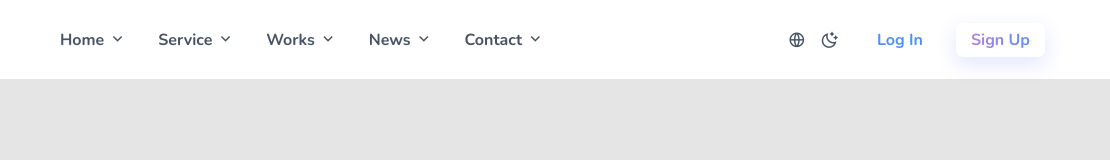
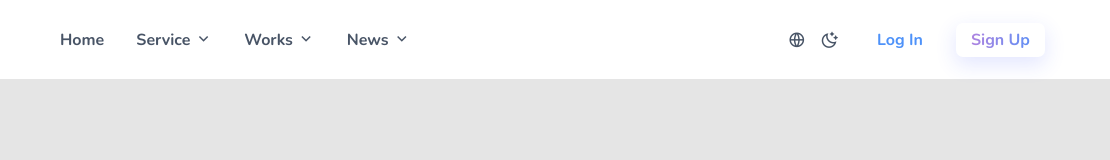
Before and after one commit to NimaHosseinzadeh/nexus-web-app, a plain HTML site: page index.html in a window 1280 px wide. Shown: the full height of the page, 170-1280 px from the left. Drawn offline with nearby package versions, Linux system fonts and the light colour scheme.

Commit message:
feat(header): generate dynamic menu and implement theme/menu toggle

```diff
--- a/index.html
+++ b/index.html
@@ -26,97 +26,7 @@
           /></a>
 
           <nav class="header__nav">
-            <ul class="header__menu">
-              <li class="header__menu-item header__menu-item--has-dropdown" tabindex="0">
-                <a class="header__menu-link" href="#"
-                  >Home
-                  <i class="ri-arrow-down-s-line header__dropdown-icon"></i
-                ></a>
-                <ul class="header__dropdown">
-                  <li class="header__dropdown-item">
-                    <a class="header__dropdown-link" href="#">Web Design 1</a>
-                  </li>
-                  <li class="header__dropdown-item">
-                    <a class="header__dropdown-link" href="#">Web Design 2</a>
-                  </li>
-                  <li class="header__dropdown-item">
-                    <a class="header__dropdown-link" href="#">Web Design 3</a>
-                  </li>
-                </ul>
-              </li>
-
-              <li class="header__menu-item header__menu-item--has-dropdown">
-                <a class="header__menu-link" href="#"
-                  >Service
-                  <i class="ri-arrow-down-s-line header__dropdown-icon"></i
-                ></a>
-                <ul class="header__dropdown">
-                  <li class="header__dropdown-item">
-                    <a class="header__dropdown-link" href="#">Web Design 1</a>
-                  </li>
-                  <li class="header__dropdown-item">
-                    <a class="header__dropdown-link" href="#">Web Design 2</a>
-                  </li>
-                  <li class="header__dropdown-item">
-                    <a class="header__dropdown-link" href="#">Web Design 3</a>
-                  </li>
-                </ul>
-              </li>
-
-              <li class="header__menu-item header__menu-item--has-dropdown">
-                <a class="header__menu-link" href="#"
-                  >Works
-                  <i class="ri-arrow-down-s-line header__dropdown-icon"></i
-                ></a>
-                <ul class="header__dropdown">
-                  <li class="header__dropdown-item">
-                    <a class="header__dropdown-link" href="#">Web Design 1</a>
-                  </li>
-                  <li class="header__dropdown-item">
-                    <a class="header__dropdown-link" href="#">Web Design 2</a>
-                  </li>
-                  <li class="header__dropdown-item">
-                    <a class="header__dropdown-link" href="#">Web Design 3</a>
-                  </li>
-                </ul>
-              </li>
-
-              <li class="header__menu-item header__menu-item--has-dropdown">
-                <a class="header__menu-link" href="#"
-                  >News
-                  <i class="ri-arrow-down-s-line header__dropdown-icon"></i
-                ></a>
-                <ul class="header__dropdown">
-                  <li class="header__dropdown-item">
-                    <a class="header__dropdown-link" href="#">Web Design 1</a>
-                  </li>
-                  <li class="header__dropdown-item">
-                    <a class="header__dropdown-link" href="#">Web Design 2</a>
-                  </li>
-                  <li class="header__dropdown-item">
-                    <a class="header__dropdown-link" href="#">Web Design 3</a>
-                  </li>
-                </ul>
-              </li>
-
-              <li class="header__menu-item header__menu-item--has-dropdown">
-                <a class="header__menu-link" href="#"
-                  >Contact
-                  <i class="ri-arrow-down-s-line header__dropdown-icon"></i
-                ></a>
-                <ul class="header__dropdown">
-                  <li class="header__dropdown-item">
-                    <a class="header__dropdown-link" href="#">Web Design 1</a>
-                  </li>
-                  <li class="header__dropdown-item">
-                    <a class="header__dropdown-link" href="#">Web Design 2</a>
-                  </li>
-                  <li class="header__dropdown-item">
-                    <a class="header__dropdown-link" href="#">Web Design 3</a>
-                  </li>
-                </ul>
-              </li>
-            </ul>
+            <ul class="header__menu"></ul>
           </nav>
           <button
             class="header__toggle-btn"
@@ -155,6 +65,6 @@
     </header>
 
     <!-- =================== JS FILES =================== -->
-    <script src="script/app.js"></script>
+    <script src="script/script.js"></script>
   </body>
 </html>
--- /dev/null
+++ b/script/script.js
@@ -0,0 +1,78 @@
+// Get Elements
+const headerMenu   = document.querySelector('.header__menu');
+const headerTheme  = document.querySelector('.header__util-btn--theme')
+const headerToggle = document.querySelector('.header__toggle-icon')
+
+// Db Menu
+let menuData = [
+    {
+        id: 1,
+        title: 'Home',
+        link: '#',
+        hasDropdown: false
+    },
+    {
+        id: 2,
+        title: 'Service',
+        link: '#',
+        hasDropdown: true,
+        submenu: [
+            { id: 20, title: 'Web Design 1', link: '#' } ,
+            { id: 21, title: 'Web Design 2', link: '#' } ,
+        ]
+    },
+    {
+        id: 3,
+        title: 'Works',
+        link: '#',
+        hasDropdown: true,
+        submenu: [
+            { id: 30, title: 'Web Design 1', link: '#' } ,
+            { id: 31, title: 'Web Design 2', link: '#' } ,
+            { id: 32, title: 'Web Design 3', link: '#' } ,
+            { id: 33, title: 'Web Design 4', link: '#' } ,
+        ]
+    },
+    {
+        id: 4,
+        title: 'News',
+        link: '#',
+        hasDropdown: true,
+        submenu: [
+            { id: 34, title: 'Web Design 1', link: '#' } ,
+            { id: 35, title: 'Web Design 2', link: '#' } ,
+            { id: 36, title: 'Web Design 3', link: '#' } ,
+            { id: 37, title: 'Web Design 4', link: '#' } ,
+            { id: 38, title: 'Google', link: 'https://google.com' } ,
+        ]
+    }
+]
+
+// Create Item Menu
+menuData.forEach(data => {
+    let subItems = ''
+
+    // Sub Menu
+    if(data.hasDropdown){
+        subItems = data.submenu.map(sub => `
+            <li class="header__dropdown-item">
+                <a class="header__dropdown-link" href="${sub.link}">${sub.title}</a>
+                </li>
+            `).join('')
+    }
+
+    // Main Menu
+    headerMenu.insertAdjacentHTML('beforeend', `
+    <li class="header__menu-item ${data.hasDropdown ? 'header__menu-item--has-dropdown' : ''}" tabindex="0">
+        <a class="header__menu-link" href="${data.link}">
+            ${data.title}
+            ${data.hasDropdown ? `<i class="ri-arrow-down-s-line header__dropdown-icon"></i>` : ''}
+        </a>
+        ${data.hasDropdown ? `<ul class="header__dropdown">${subItems}</ul>` : ''}
+    </li> `)
+})
+
+// Change Theme
+headerTheme.addEventListener('click' , ()  => document.body.classList.toggle('dark'))
+
+headerToggle.addEventListener('click' , () => headerMenu.classList.toggle('d-flex'))
```
